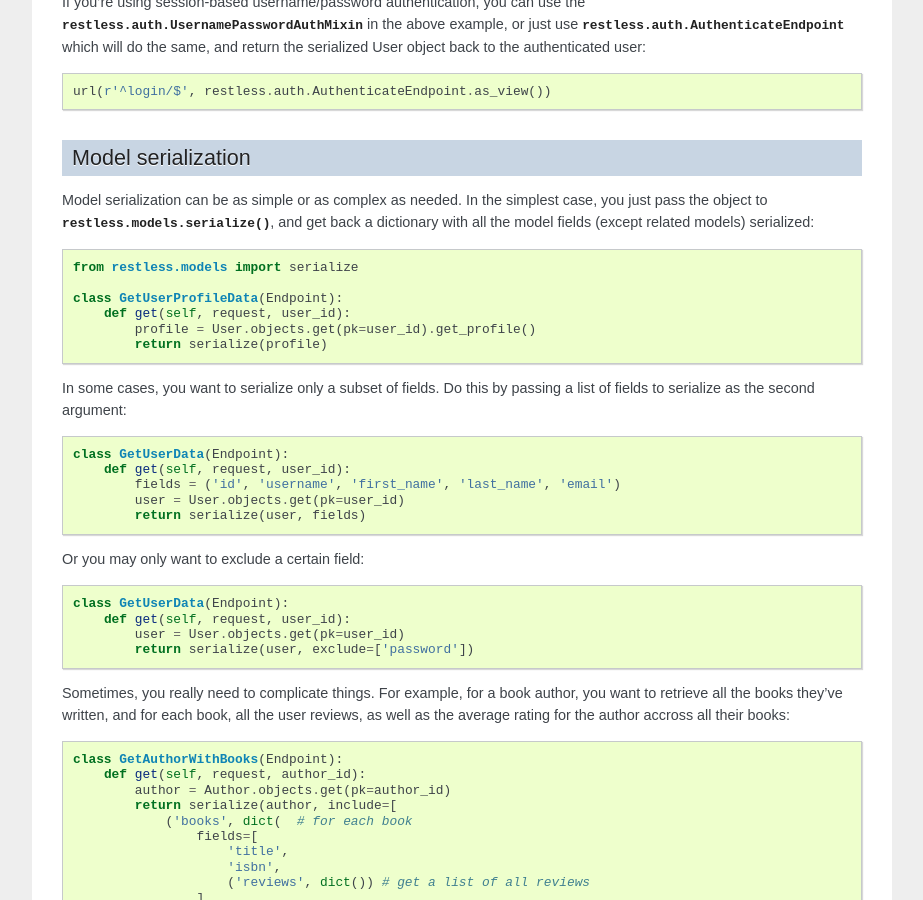
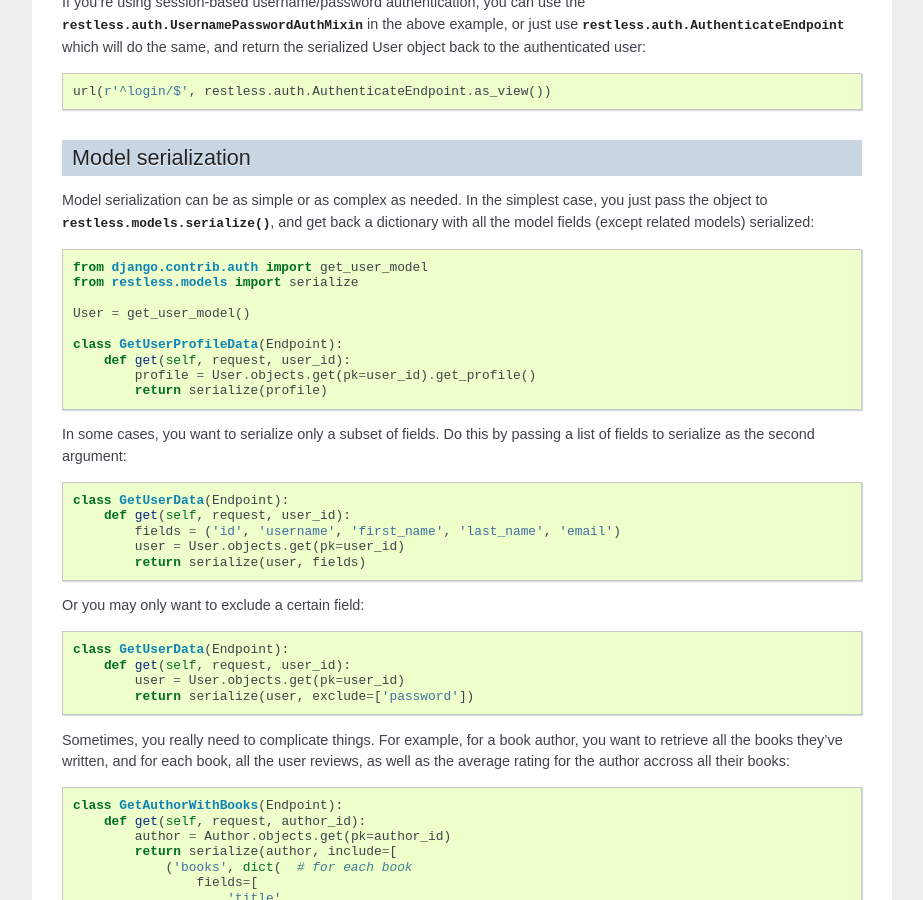
Before and after one commit to dobarkod/django-restless, a Sphinx documentation site: the page built from docs/index.rst, in a window 1280 px wide and 900 px high, scrolled down 1858 px. Shown: the whole window, without its empty margins (198-1121 px from the left). Built offline with Sphinx 7.4.7, drawn with Linux system fonts in a browser that asks for light colours.

Commit message:
index.rst: modify the docs so it's obvious we support custom user models

```diff
--- a/docs/index.rst
+++ b/docs/index.rst
@@ -116,7 +116,10 @@ case, you just pass the object to :py:func:`restless.models.serialize`, and
 get back a dictionary with all the model fields (except related models)
 serialized::
 
+    from django.contrib.auth import get_user_model
     from restless.models import serialize
+
+    User = get_user_model()
 
     class GetUserProfileData(Endpoint):
         def get(self, request, user_id):
```
